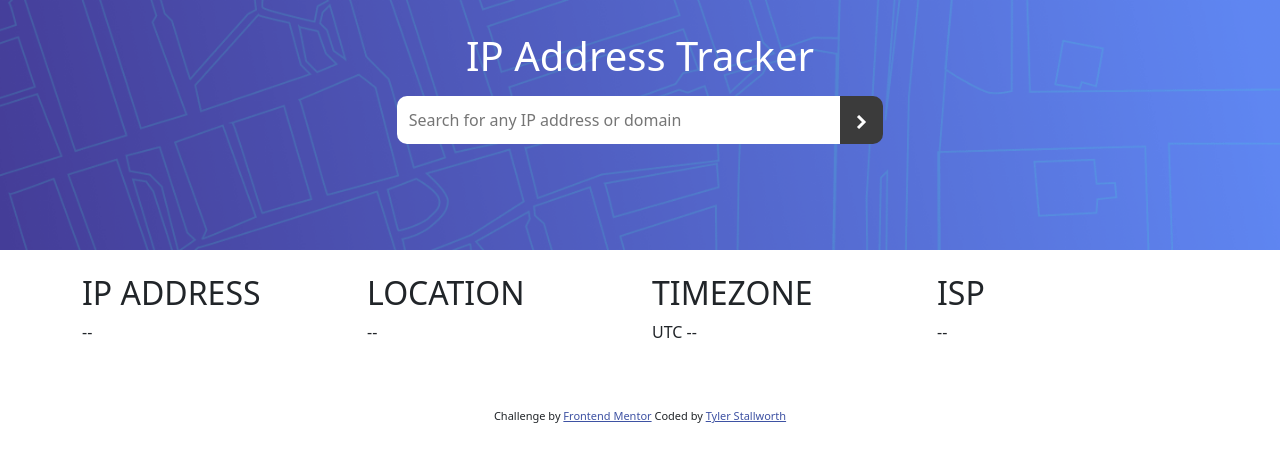
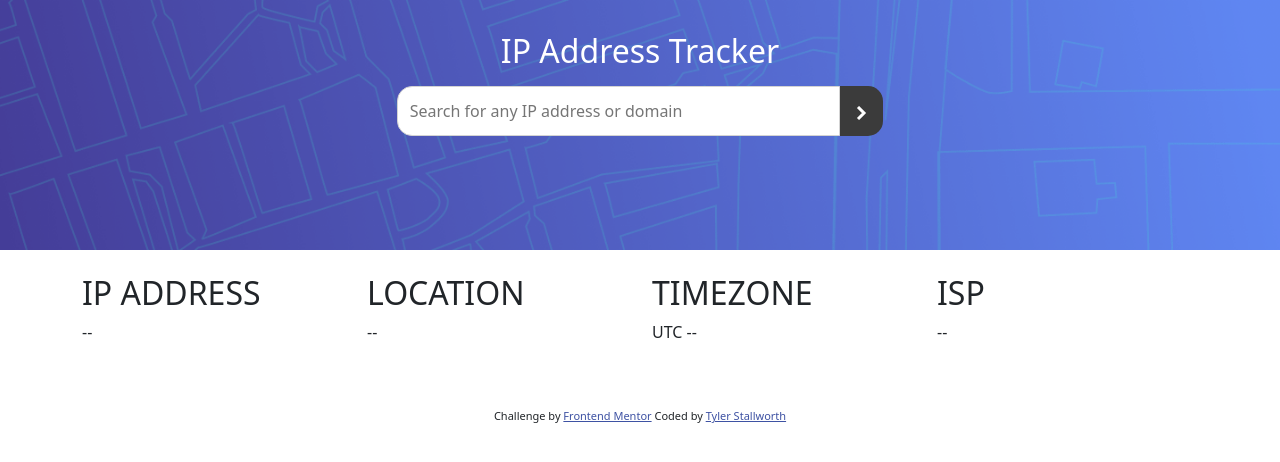
Before and after one commit to tylerstallworth15-ship-it/IP-Address-Tracker, a plain HTML site: page index.html in a window 1280 px wide. Drawn offline with nearby package versions, Linux system fonts and the light colour scheme.

Commit message:
css ip inputbtn

```diff
--- a/CSS/app.css
+++ b/CSS/app.css
@@ -7,6 +7,12 @@ header {
     background-repeat: no-repeat;
     color: white;
     padding: 2rem;
+}
+
+header h1 {
+    margin-bottom: 2%;
+    font-size: 2rem;
+    font-weight: 700;
 }
 
 .container-fluid {
@@ -23,8 +29,8 @@ header {
 #ip-input {
     flex-grow: 1;
     padding: 12px;
-    border: lightgrey;
-    border-radius: 10px 0 0 10px;
+    border: 1px solid lightgrey;
+    border-radius: 15px 0 0 15px;
     font-size: 1rem;
 }
 
@@ -32,7 +38,7 @@ header {
     background-color: rgb(59, 59, 59);
     color: white;
     border: none;
-    padding: 8px 16px;
-    border-radius: 0 10px 10px 0;
+    padding: 12px 16px;
+    border-radius: 0 15px 15px 0;
     cursor: pointer;
 }
--- a/index.html
+++ b/index.html
@@ -17,7 +17,7 @@
   <div class="container-fluid">
 
   <header>
-      <h1>IP Address Tracker</h1>
+      <h2>IP Address Tracker</h2>
       <form id="ip-form" class="d-flex justify-content-center mt-3">
         <label for="ip-input" class="visually-hidden">Search for an IP address or domain</label>
         <input type="text" id="ip-input" placeholder="Search for any IP address or domain" required>
```
